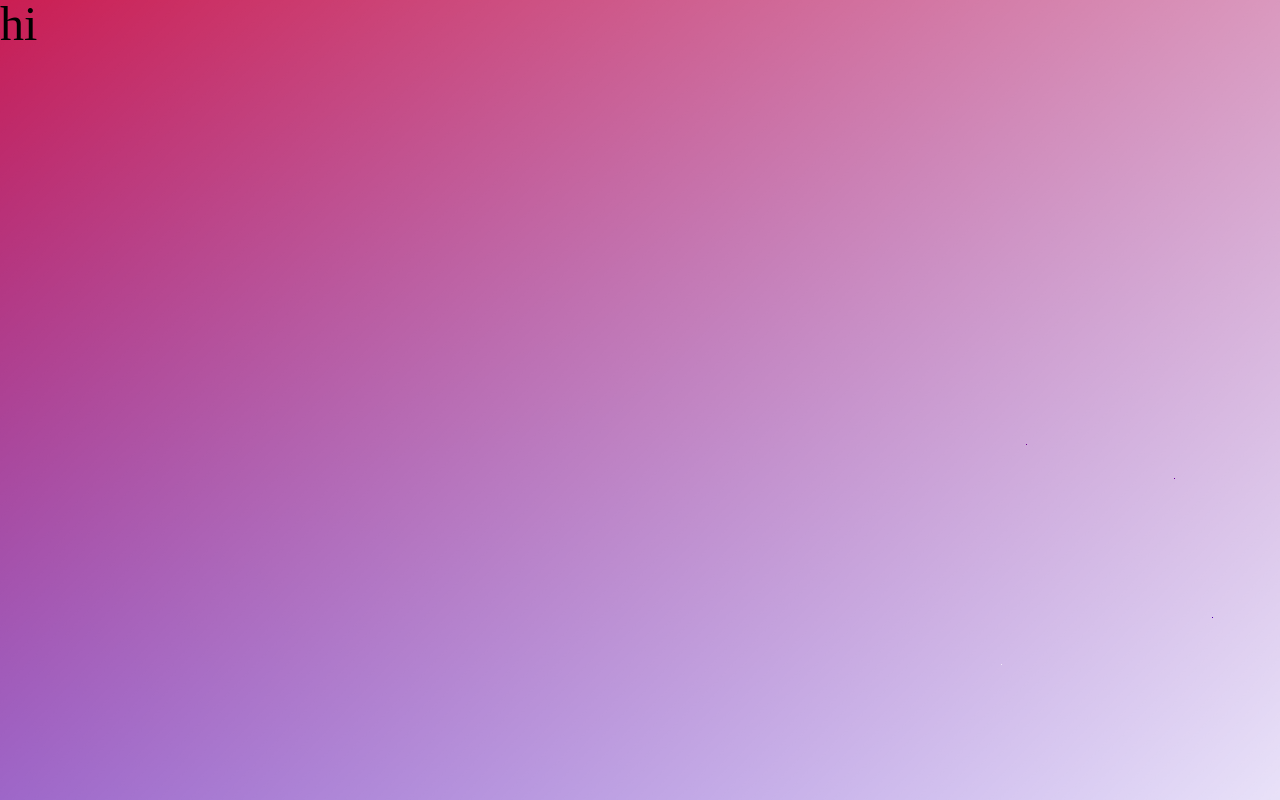
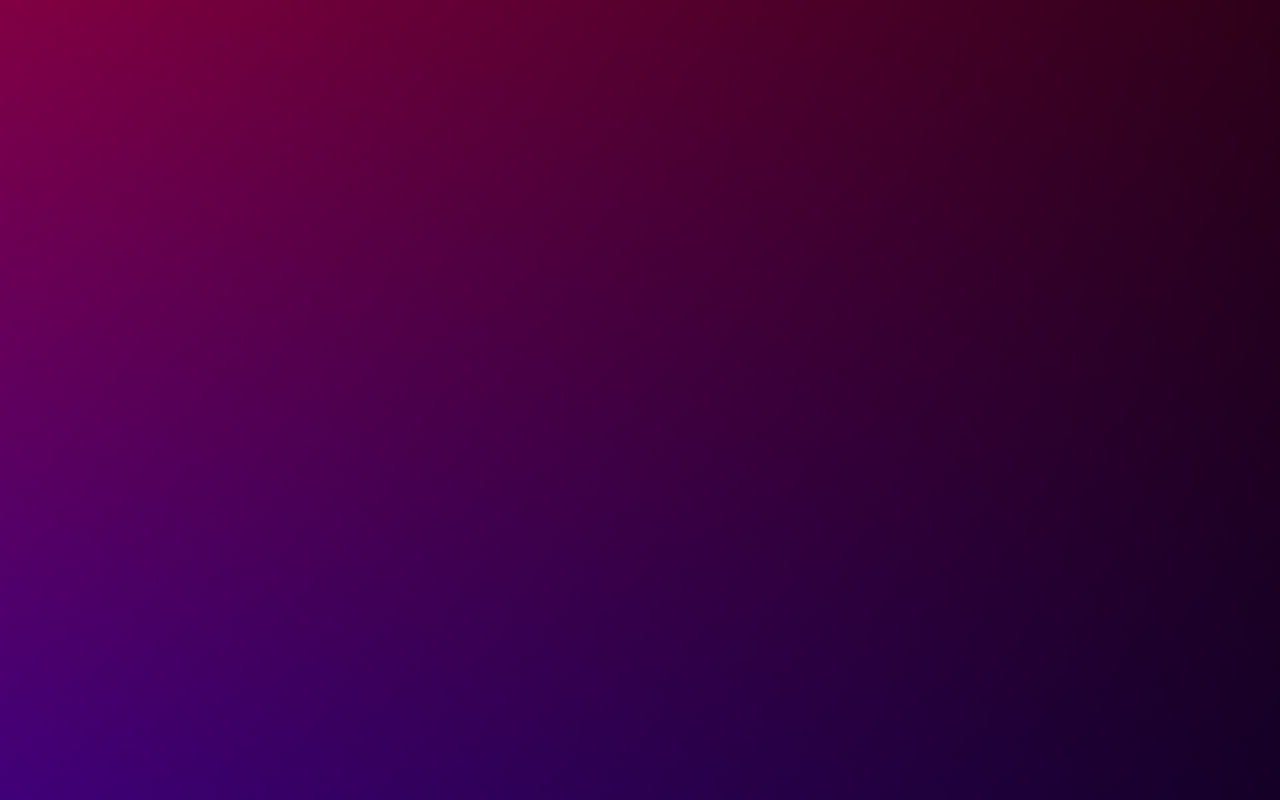
Before and after one commit to tylerschloesser/react-typescript-sandbox, a React app: page / in a window 1280 px wide. Built offline with nearby package versions, Linux system fonts and the light colour scheme.

Commit message:
checkpoint

```diff
--- a/src/app.sass
+++ b/src/app.sass
@@ -1,6 +1,9 @@
 @use 'sass:math'
 
 $sqrt2: math.sqrt(2)
+$gradient-timing-function: cubic-bezier(.77,0,.18,1)
+
+$gradient-scale: 2
 
 @mixin gradient-common
   position: absolute
@@ -11,8 +14,8 @@ $sqrt2: math.sqrt(2)
 
   //height: max(calc(100vh * #{$sqrt2}), calc(100vh * #{$sqrt2}))
   // 1.5 is ~sqrt(2)
-  height: max(calc(100vh * 1.5), calc(100vw * 1.5))
-  width: max(calc(100vh * 1.5), calc(100vw * 1.5))
+  height: max(calc(100vh * #{$gradient-scale}), calc(100vw * #{$gradient-scale}))
+  width: max(calc(100vh * #{$gradient-scale}), calc(100vw * #{$gradient-scale}))
 
   z-index: -1
 
@@ -25,11 +28,7 @@ $sqrt2: math.sqrt(2)
   --g1-2: blue
 
   --g2-1: transparent
-  --g2-2: white
-
-  --g3-1: transparent
-  --g3-2: white
-
+  --g2-2: black
 
   overflow: hidden
 
@@ -40,21 +39,16 @@ $sqrt2: math.sqrt(2)
 
     background-image: linear-gradient(var(--g1-1), var(--g1-2))
 
-    animation: gradient-1 4s ease-in-out infinite
+    animation: gradient-1 8s $gradient-timing-function infinite
 
   .gradient-2
     @include gradient-common
 
     background-image: linear-gradient(var(--g2-1), var(--g2-2))
 
-    animation: gradient-1 2s ease-in-out infinite
-
-  .gradient-3
-    @include gradient-common
-
-    background-image: linear-gradient(var(--g3-1), var(--g3-2))
-
-    //animation: gradient-1 2s linear infinite
+    animation: gradient-1 8s $gradient-timing-function infinite
+    animation-direction: reverse
+    animation-delay: -4s
 
 
 @keyframes gradient-1
--- a/src/app.tsx
+++ b/src/app.tsx
@@ -9,11 +9,6 @@ export const App = () => {
       <div className="gradient-1" />
       <div className="gradient-2" />
 
-      <div className="content">
-        hi
-      </div>
-
-
     </div>
   )
 }
--- a/src/index.sass
+++ b/src/index.sass
@@ -1,5 +1,8 @@
 html, body, #root
   height: 100%
 
+*
+  box-sizing: border-box
+
 body
   background-color: pink
```
